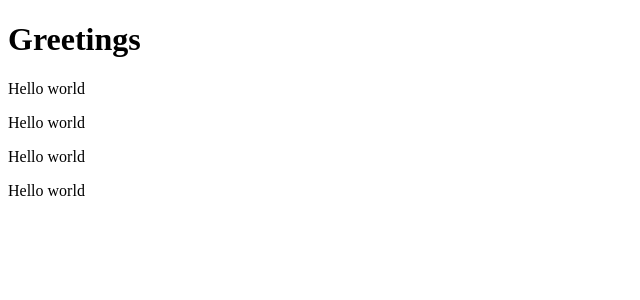
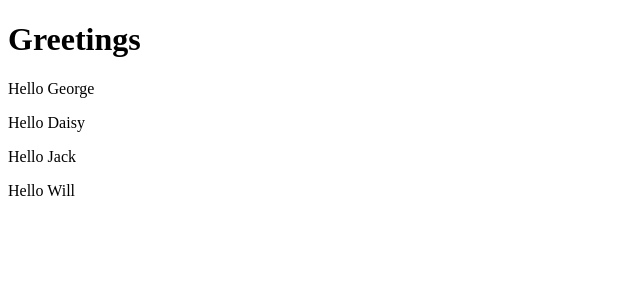
Before and after one commit to vaneesa-hrr/Curso-React, a React (Vite) app in the folder part1/: page / in a window 1280 px wide. Shown: the top 300 px of the page, without its empty margins (0-640 px from the left). Built offline with nearby package versions, Linux system fonts and the light colour scheme.

Commit message:
utilizacion de props

```diff
--- a/part1/src/App.jsx
+++ b/part1/src/App.jsx
@@ -1,7 +1,7 @@
-const Hello = () => {
+const Hello = (props) => {
   return (
     <div>
-      <p>Hello world</p>
+      <p>Hello {props.name}</p>
     </div>
   )
 }
@@ -11,10 +11,10 @@
     <div>
       <h1>Greetings</h1>
 
-      <Hello />
-      <Hello />
-      <Hello />
-      <Hello />
+      <Hello name='George' />
+      <Hello name='Daisy' />
+      <Hello name='Jack' />
+      <Hello name='Will' />
     </div>
   )
 }
```
